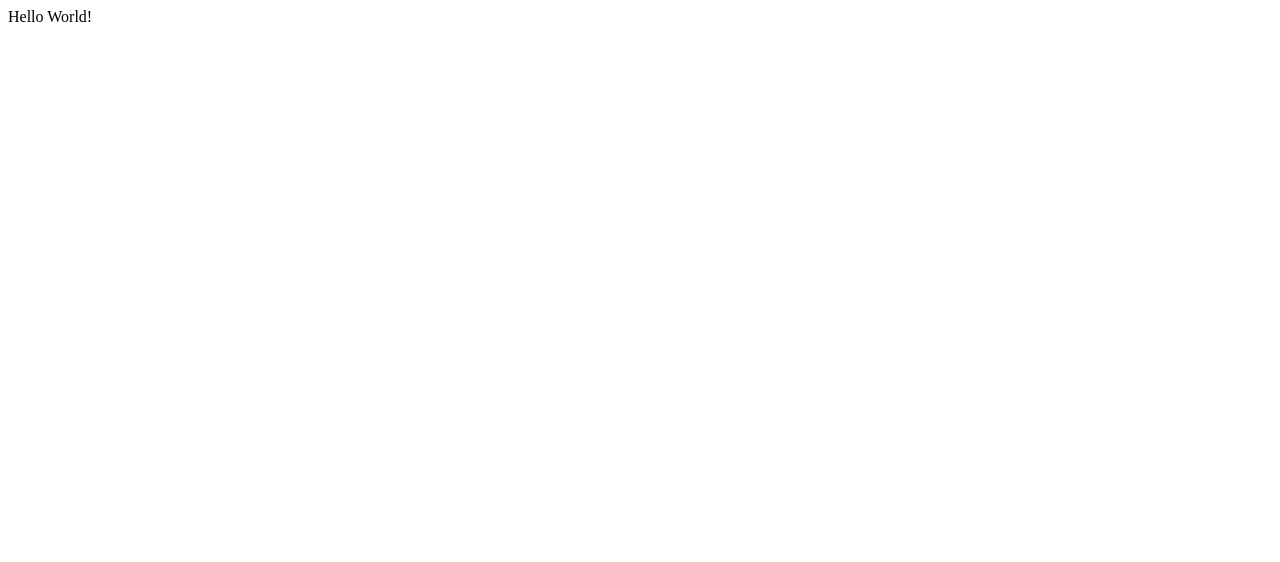
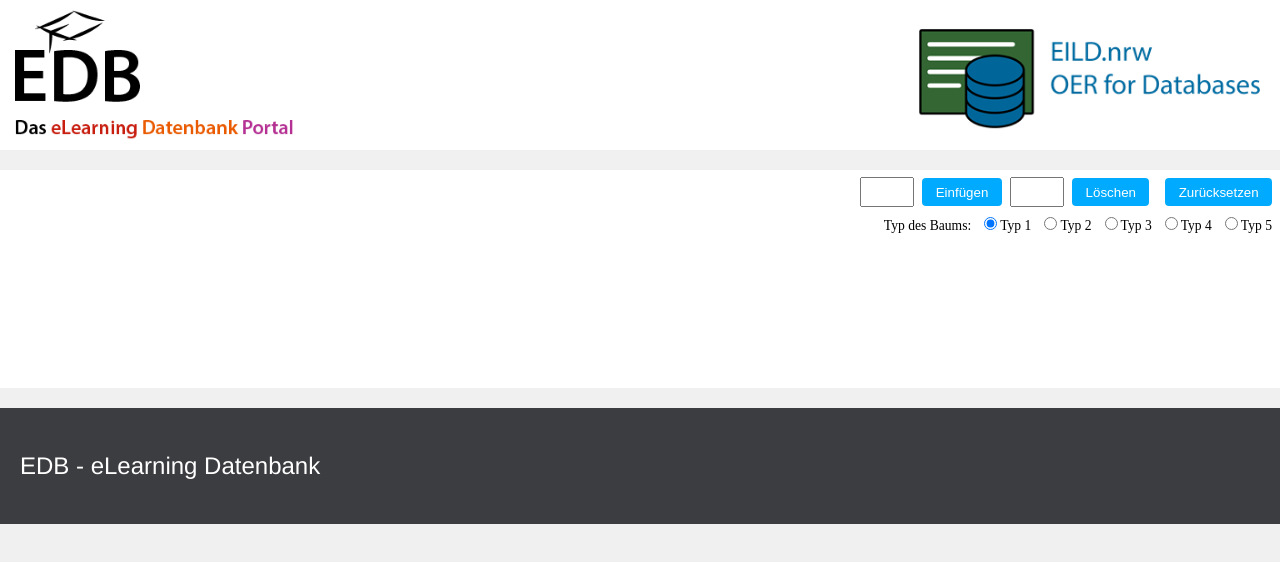
Before and after one commit to orca-nrw/b-tree, a React (Create React App) app: page / in a window 1280 px wide. Shown: the top 562 px of the page. Built offline with nearby package versions, Linux system fonts and the light colour scheme.

Commit message:
implemented basic application structure

```diff
--- a/src/App.tsx
+++ b/src/App.tsx
@@ -1,9 +1,15 @@
 import React from 'react'
+import './app.css'
+import { Header } from './Header'
+import { BTree } from './BTree'
+import { Footer } from './Footer'
 
 const App = () => {
   return (
-    <div>
-      Hello World!
+    <div className='main-container'>
+      <Header />
+      <BTree />
+      <Footer />
     </div>
   )
 }
--- /dev/null
+++ b/src/BTree.tsx
@@ -0,0 +1,34 @@
+import React, { useState } from 'react'
+import { TreeForms } from './TreeForms'
+
+export const BTree = () => {
+  const [treeType, setTreeType] = useState(1)
+  const [infoText, setInfoText] = useState('')
+
+  function handleInsertion (x: any) {
+    console.log('Insert:', x)
+  }
+
+  function handleDeletion (x: any) {
+    console.log('Delete: ', x)
+  }
+
+  function handleReset () {
+    setInfoText('Reset!')
+    console.log('Reset!')
+  }
+
+  return (
+    <div className='app-container'>
+      <TreeForms
+        insertionHandler={handleInsertion}
+        deletionHandler={handleDeletion}
+        resetHandler={handleReset}
+        treeType={treeType}
+        setTreeType={setTreeType} />
+      <div className='info-text'>{infoText}</div>
+
+      <canvas id='canvas' />
+    </div>
+  )
+}
--- /dev/null
+++ b/src/Footer.tsx
@@ -0,0 +1,9 @@
+import React from 'react'
+
+export const Footer = () => {
+  return (
+    <footer>
+      <h3>EDB - eLearning Datenbank</h3>
+    </footer>
+  )
+}
--- /dev/null
+++ b/src/Header.tsx
@@ -0,0 +1,12 @@
+import React from 'react'
+
+export const Header = () => {
+  return (
+    <header>
+      <div className='header-image-container'>
+        <img className='header-image' src="/img/edb_header_logo.png" alt="EDB Logo" />
+        <img className='header-image' src="/img/eild_header_logo.png" alt="EILD Logo" />
+      </div>
+    </header>
+  )
+}
--- /dev/null
+++ b/src/TreeForms.tsx
@@ -0,0 +1,65 @@
+import React, { useState } from 'react'
+
+interface Props {
+  insertionHandler: (x: any) => void,
+  deletionHandler: (x: any) => void,
+  resetHandler: () => void,
+  treeType: number,
+  setTreeType: (x: number) => void
+}
+
+export const TreeForms = ({ insertionHandler, deletionHandler, resetHandler, treeType, setTreeType }: Props) => {
+  const [insertValue, setInsertValue] = useState('')
+  const [deletionValue, setDeletionValue] = useState('')
+
+  function onInsert (event: React.FormEvent<HTMLButtonElement>) {
+    insertionHandler(insertValue)
+    setInsertValue('')
+  }
+
+  function onDelete (event: React.FormEvent<HTMLButtonElement>) {
+    deletionHandler(deletionValue)
+    setDeletionValue('')
+  }
+
+  function onReset (e: React.FormEvent<HTMLButtonElement>) {
+    resetHandler()
+  }
+
+  function handleInsertionInput (event: React.FormEvent<HTMLInputElement>) {
+    setInsertValue(event.currentTarget.value)
+  }
+
+  function handleDeletionInput (event: React.FormEvent<HTMLInputElement>) {
+    setDeletionValue(event.currentTarget.value)
+  }
+
+  function onTreeTypeChange (e: React.FormEvent<HTMLInputElement>) {
+    setTreeType(Number(e.currentTarget.value))
+  }
+
+  return (
+    <div className='forms-container'>
+        <form className='tree-inputs'>
+          <input className='tree-text-input' type='text' maxLength={5} value={insertValue} onChange={handleInsertionInput} />
+          <button className='btn' type='button' value='insert' onClick={onInsert}>Einfügen</button>
+          <input className='tree-text-input' type="text" maxLength={5} value={deletionValue} onChange={handleDeletionInput} />
+          <button className='btn' type="button" value="delete" onClick={onDelete}>Löschen</button>
+          <button className='btn' type="button" value="reset" onClick={onReset}>Zurücksetzen</button>
+        </form>
+        <form className='tree-type-input'>
+          <label htmlFor="treeType1">Typ des Baums:</label>
+          <input type="radio" name="treeType" id="treeType1" value={1} checked={treeType === 1} onChange={onTreeTypeChange} />
+          <label htmlFor="treeType1">Typ 1</label>
+          <input type="radio" name="treeType" id="treeType2" value={2} checked={treeType === 2} onChange={onTreeTypeChange} />
+          <label htmlFor="treeType2">Typ 2</label>
+          <input type="radio" name="treeType" id="treeType3" value={3} checked={treeType === 3} onChange={onTreeTypeChange} />
+          <label htmlFor="treeType3">Typ 3</label>
+          <input type="radio" name="treeType" id="treeType4" value={4} checked={treeType === 4} onChange={onTreeTypeChange} />
+          <label htmlFor="treeType4">Typ 4</label>
+          <input type="radio" name="treeType" id="treeType5" value={5} checked={treeType === 5} onChange={onTreeTypeChange} />
+          <label htmlFor="treeType5">Typ 5</label>
+        </form>
+      </div>
+  )
+}
--- /dev/null
+++ b/src/app.css
@@ -0,0 +1,75 @@
+body {
+  margin: 0;
+  background-color: #f0f0f0;
+
+}
+
+.main-container {
+  max-width: 1400px;
+  margin: 0 auto;
+  display: flex;
+  flex-direction: column;
+  justify-content: center;
+}
+
+header {
+  background: #ffffff;
+  padding: 10px;
+}
+
+.header-image-container {
+  width: 100%;
+  display: flex;
+  justify-content: space-between;
+}
+
+.header-image {
+  max-height: 130px;
+}
+
+.app-container {
+  margin: 20px 0;
+  background-color: #ffffff;
+}
+
+.forms-container {
+  display: flex;
+  flex-direction: column;
+  align-items: flex-end;
+}
+
+.tree-inputs > input {
+  padding: .4em;
+  width: 2.5rem;
+}
+
+.tree-type-input > label {
+  margin-right: .5rem;
+  font-size: .85em;
+}
+
+.btn {
+  background-color: hsl(200, 100%, 50%);
+  color: white;
+  padding: .5em 1em;
+  border-radius: .3em;
+  border: none;
+  cursor: pointer;
+  margin: .5rem;
+}
+
+.btn:hover {
+  background-color: hsl(200, 100%, 40%);;
+}
+
+footer {
+  color: #ffffff;
+  background-color: #3c3d41;
+  padding: 20px;
+}
+
+footer > h3 {
+  font-family: "Helvetica Neue", Helvetica, Arial, sans-serif;
+  font-size: 24px;
+  font-weight: 500;
+}
```
